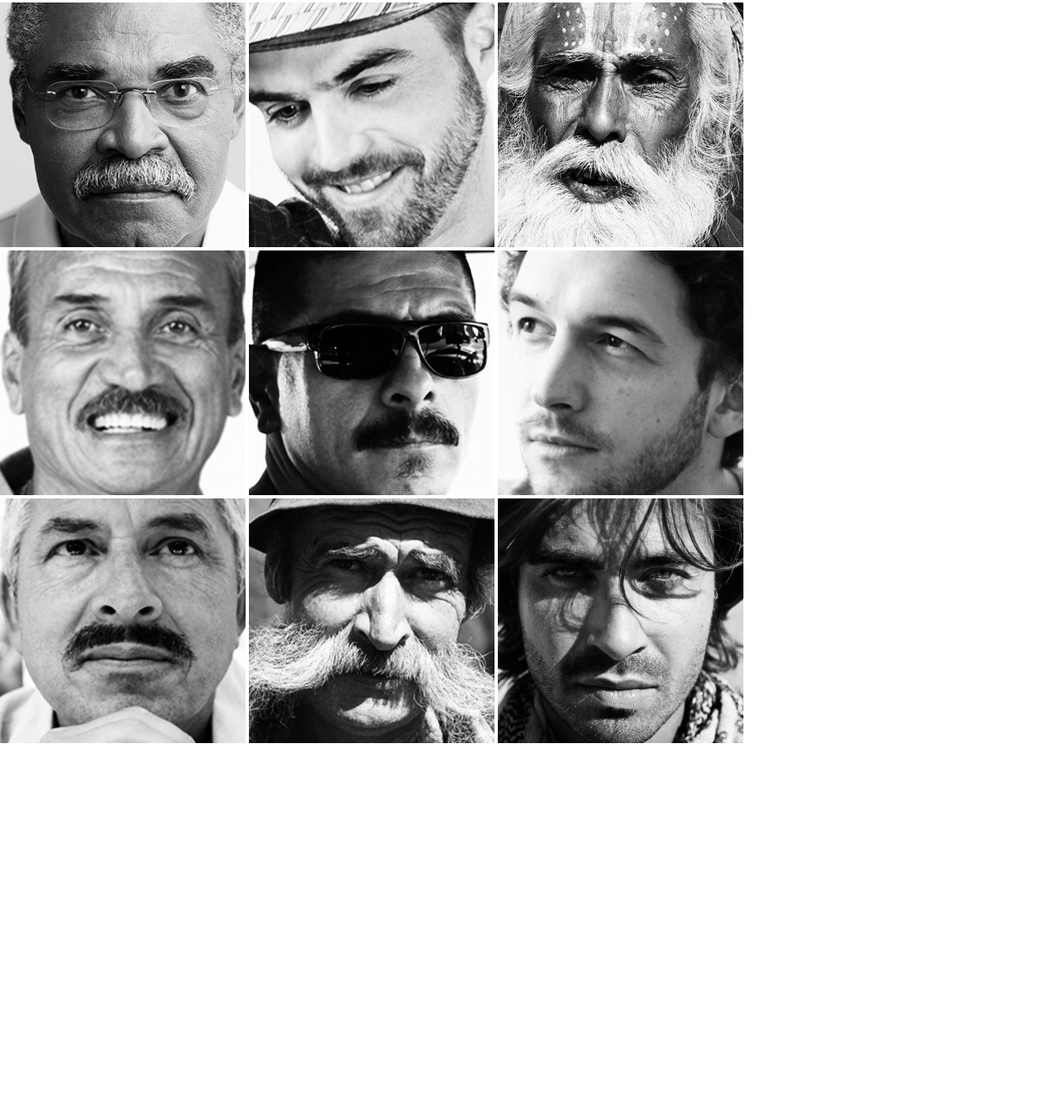
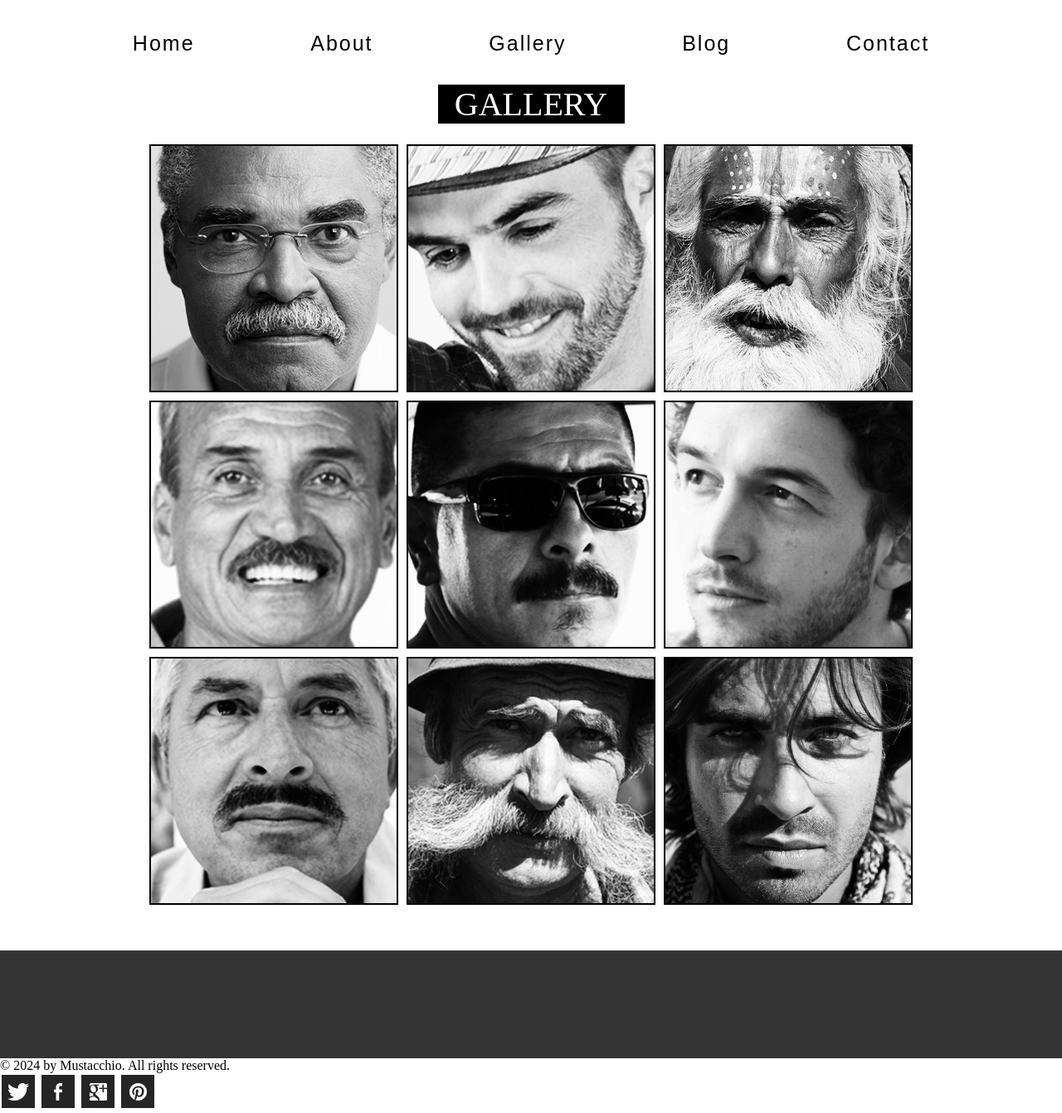
Before and after one commit to amoyer22/CSET110_Weekly_Assignment_1, a plain HTML site: page gallery.html in a window 1280 px wide. Shown: the part 130-1472 px from the top of the page at 83% size. Before the commit the page ends 1030 px from the top, so only its background shows below. Drawn offline with Linux system fonts and the light colour scheme.

Commit message:
+gallery

```diff
--- a/gallery.css
+++ b/gallery.css
@@ -2,3 +2,60 @@
     box-sizing: border-box;
     margin: 0;
 }
+
+.logo{
+    display: flex;
+    justify-content: center;
+    margin: auto;
+    padding: 30px;
+}
+
+.menu{
+    display: flex;
+    justify-content: space-around;
+    padding: 15px 90px;
+    font-size: 25px;
+    font-family: "Copperplate", fantasy;
+    letter-spacing: 2px;
+}
+.menu a{
+    text-decoration: none;
+    color: black;
+}
+.menu a:hover{
+    color: #59d5c9;
+}
+
+header{
+    display: flex;
+    justify-content: center;
+    font-size: 40px;
+    color: white;
+    background-color: black;
+    width: 225px;
+    margin: 20px auto;
+}
+
+.gallery{
+    display: flex;
+    justify-content: center;
+}
+.image{
+    border: solid 2px black;
+    margin: 5px;
+}
+
+.footer{
+    display: flex;
+    justify-content: center;
+    background-color: #333;
+    color: white;
+    padding: 50px;
+    margin-top: 50px;
+    height: 130px;
+    font-size: 15px;
+    font-family: Arial, Helvetica, sans-serif;
+}
+.copyright{
+    margin-right: 700px;
+}
--- a/gallery.html
+++ b/gallery.html
@@ -23,22 +23,31 @@
     <header>GALLERY</header>
 
     <section class="gallery one">
-        <img src="images/mustache1.jpg" alt="">
-        <img src="images/mustache2.jpg" alt="">
-        <img src="images/mustache3.jpg" alt="">
+        <img class="image" src="images/mustache1.jpg" alt="">
+        <img class="image" src="images/mustache2.jpg" alt="">
+        <img class="image" src="images/mustache3.jpg" alt="">
     </section>
 
     <section class="gallery two">
-        <img src="images/mustache4.jpg" alt="">
-        <img src="images/mustache5.jpg" alt="">
-        <img src="images/mustache6.jpg" alt="">
+        <img class="image" src="images/mustache4.jpg" alt="">
+        <img class="image" src="images/mustache5.jpg" alt="">
+        <img class="image" src="images/mustache6.jpg" alt="">
     </section>
 
     <section class="gallery 3">
-        <img src="images/mustache7.jpg" alt="">
-        <img src="images/mustache8.jpg" alt="">
-        <img src="images/mustache9.jpg" alt="">
+        <img class="image" src="images/mustache7.jpg" alt="">
+        <img class="image" src="images/mustache8.jpg" alt="">
+        <img class="image" src="images/mustache9.jpg" alt="">
     </section>
 
+    <footer class="footer"></footer>
+        <section class="copyright">
+            <p>© 2024 by Mustacchio. All rights reserved.</p>
+        </section>
+        <a href=" "><img src="images/icons/icon-twitter.jpg"></a>
+        <a href=" "><img src="images/icons/icon-facebook.jpg"></a>
+        <a href=" "><img src="images/icons/icon-googleplus.jpg"></a>
+        <a href=" "><img src="images/icons/icon-pinterest.jpg"></a>
+    </footer>
 </body>
 </html>
```
